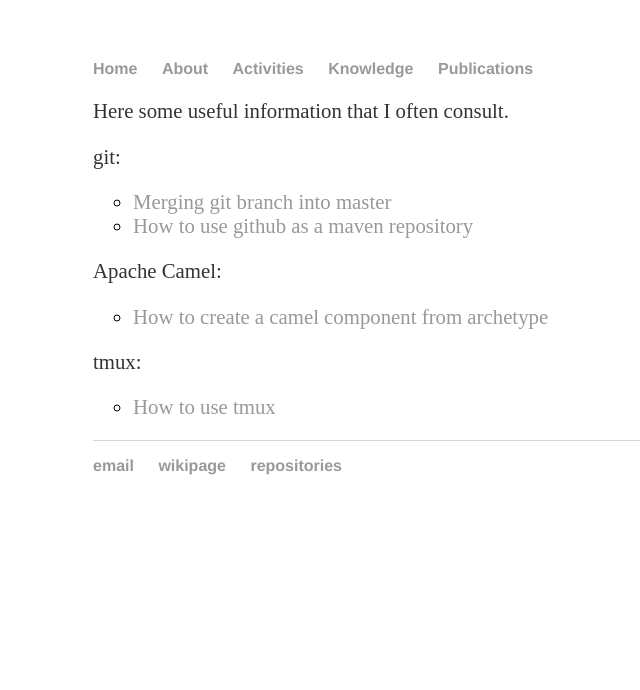
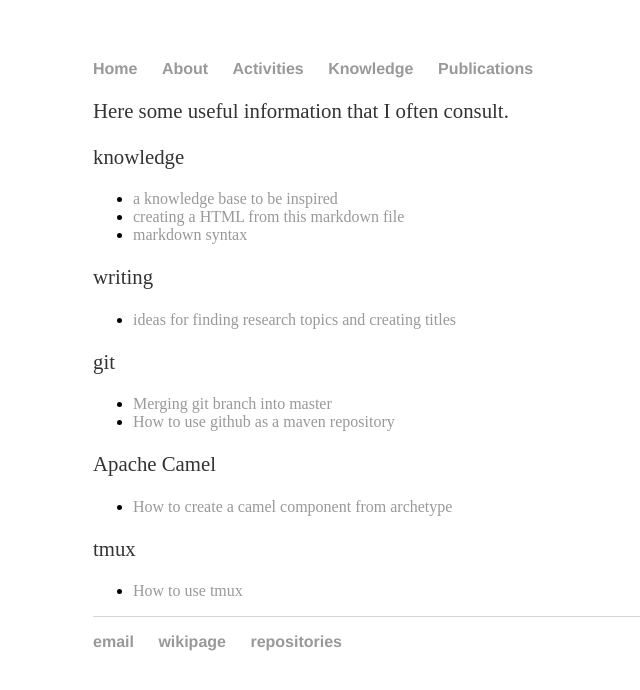
Before and after one commit to cleberjamaral/cleberjamaral.github.io, a Jekyll site: the page built from knowledge/index.md, in a window 1280 px wide. Shown: the top 690 px of the page, without its empty margins (99-739 px from the left). Built offline with Jekyll 4.4.1, drawn with Linux system fonts in a browser that asks for light colours; our own code applies the rules of GitHub Pages for plain Markdown files.

Commit message:
Updating knowledge

```diff
--- a/knowledge/index.html
+++ b/knowledge/index.html
@@ -3,31 +3,28 @@ layout: default
 title: Cleber Jorge Amaral - knowledge
 ---
 <div class="knowledge">
-
-	<p>Here some useful information that I often consult. </p>
-
-	<p>git:</p>
-	<ul class="a">
-		<li>
-			<a href="https://gist.github.com/cleberjamaral/94410e296e80aa66f0d38c88ca5234fe">Merging git branch into master</a>
-		</li>
-		<li>
-			<a href="https://gist.github.com/cleberjamaral/6c9b0a615e51e26c94ffe407a641f531">How to use github as a maven repository</a>
-		</li>
+	<p>Here some useful information that I often consult.</p>
+	<p>knowledge</p>
+	<ul>
+	<li><a href="https://github.com/nikitavoloboev">a knowledge base to be inspired</a></li>
+	<li><a href="https://www.portent.com/blog/copywriting/content-strategy/atom-markdown.htm">creating a HTML from this markdown file</a></li>
+	<li><a href="https://gist.github.com/cleberjamaral/e07ac280068a88b99933081939f27ca8">markdown syntax</a></li>
 	</ul>
-
-	<p>Apache Camel:</p>
-	<ul class="a">
-		<li>
-			<a href="https://gist.github.com/cleberjamaral/2914b691085cfaa6a163b7ba39d75af8">How to create a camel component from archetype</a>
-		</li>
+	<p>writing</p>
+	<ul>
+	<li><a href="https://www.portent.com/tools/title-maker">ideas for finding research topics and creating titles</a></li>
 	</ul>
-
-	<p>tmux:</p>
-	<ul class="a">
-		<li>
-			<a href="https://gist.github.com/cleberjamaral/5ac549e099a3f5de947c0064a2a30450">How to use tmux</a>
-		</li>
+	<p>git</p>
+	<ul>
+	<li><a href="https://gist.github.com/cleberjamaral/94410e296e80aa66f0d38c88ca5234fe">Merging git branch into master</a></li>
+	<li><a href="https://gist.github.com/cleberjamaral/6c9b0a615e51e26c94ffe407a641f531">How to use github as a maven repository</a></li>
 	</ul>
-
+	<p>Apache Camel</p>
+	<ul>
+	<li><a href="https://gist.github.com/cleberjamaral/2914b691085cfaa6a163b7ba39d75af8">How to create a camel component from archetype</a></li>
+	</ul>
+	<p>tmux</p>
+	<ul>
+	<li><a href="https://gist.github.com/cleberjamaral/5ac549e099a3f5de947c0064a2a30450">How to use tmux</a></li>
+	</ul>
 </div>
--- /dev/null
+++ b/knowledge/index.md
@@ -0,0 +1,19 @@
+Here some useful information that I often consult.
+
+knowledge
+* [a knowledge base to be inspired](https://github.com/nikitavoloboev)
+* [creating a HTML from this markdown file](https://www.portent.com/blog/copywriting/content-strategy/atom-markdown.htm)
+* [markdown syntax](https://gist.github.com/cleberjamaral/e07ac280068a88b99933081939f27ca8)
+
+writing
+* [ideas for finding research topics and creating titles](https://www.portent.com/tools/title-maker)
+
+git
+* [Merging git branch into master](https://gist.github.com/cleberjamaral/94410e296e80aa66f0d38c88ca5234fe)
+* [How to use github as a maven repository](https://gist.github.com/cleberjamaral/6c9b0a615e51e26c94ffe407a641f531)
+
+Apache Camel
+* [How to create a camel component from archetype](https://gist.github.com/cleberjamaral/2914b691085cfaa6a163b7ba39d75af8)
+
+tmux
+* [How to use tmux](https://gist.github.com/cleberjamaral/5ac549e099a3f5de947c0064a2a30450)
```
